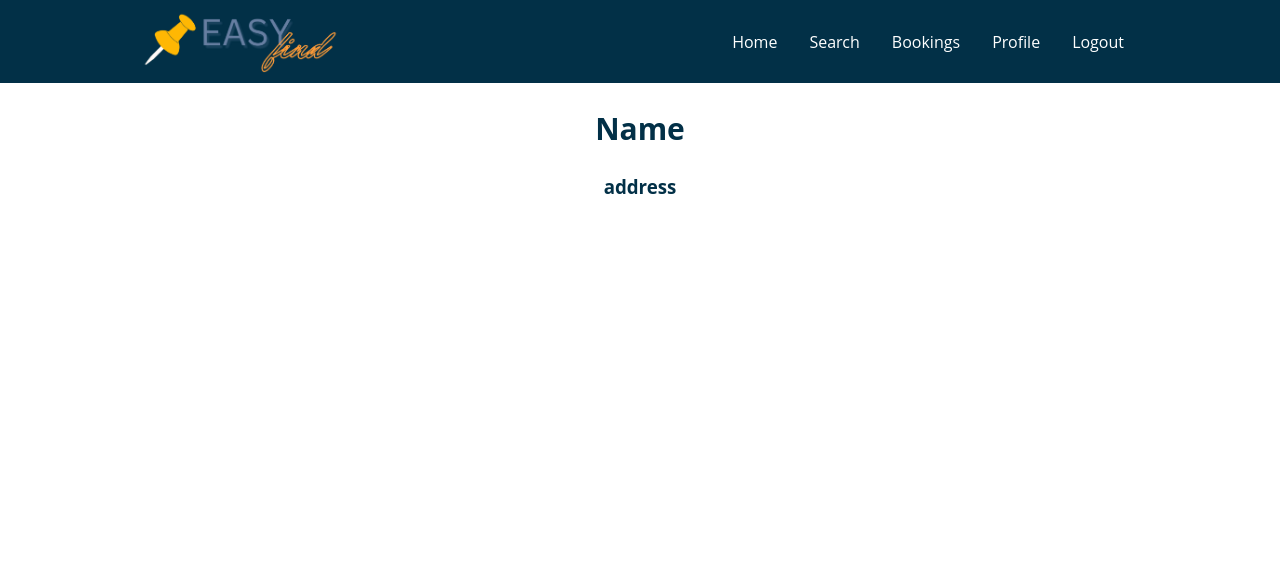
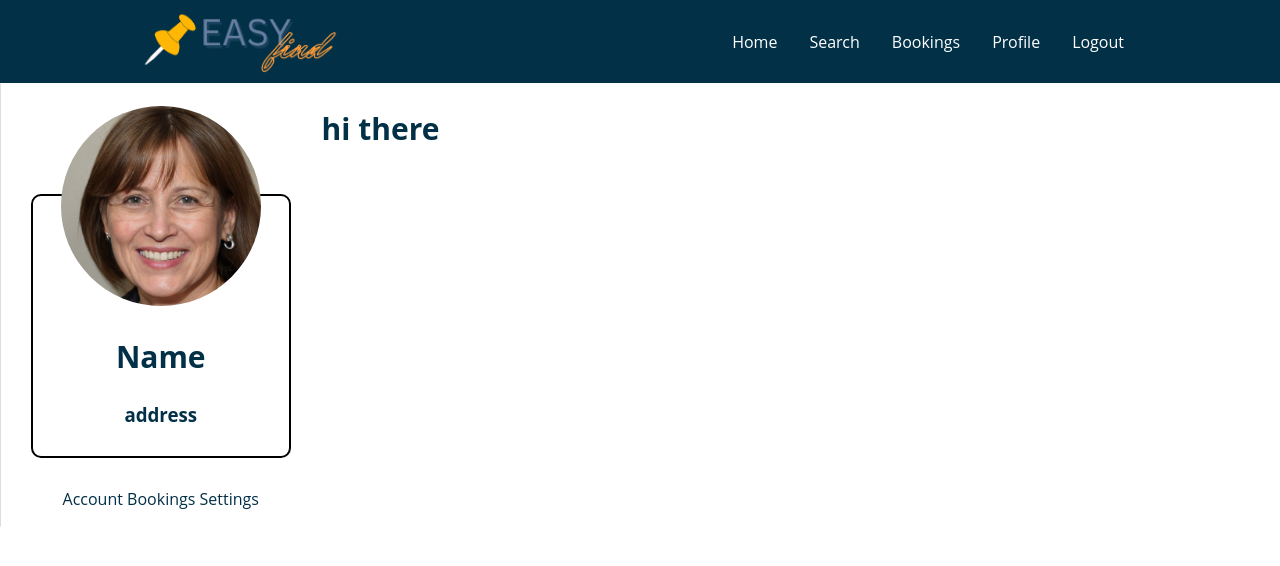
Before and after one commit to cgar0775/OSS, a Flask app: template templates/templates/cProfile.html in a window 1280 px wide. Shown: the top 566 px of the page. Run offline with Flask 3, Linux system fonts and the light colour scheme; the template is opened without the code that fills it, so the values that code supplies are empty.

```diff
--- a/run.py
+++ b/run.py
@@ -77,7 +77,7 @@ def businessViewProfilePage():
 
     return render_template('templates/bProfile.html', businessName = businessName, businessAddress=businessAddress, stars=stars)
 
-@app.route('/customer/view')
+@app.route('/profile/view')
 def customerViewProfilePage():
 
     return render_template('templates/cProfile.html')
--- a/static/css/internal.css
+++ b/static/css/internal.css
@@ -97,7 +97,7 @@ body{
     object-fit: cover;
     overflow: hidden;
     border-radius: 50%;
-    margin-top:-130px;
+    margin-top:-150px;
     border: white, solid, 3px;
 }
 
@@ -143,28 +143,60 @@ h2{
 
     padding: 0px;
 
+
+    padding-right: 20px;
 }
 
-#servicesComtainer h6{
+#services h2{
+    text-align: center;
+}
+
+#servicesContainer h6{
     margin: 0px;
 }
-#servicesComtainer h3{
+#servicesContainer h3{
     margin: 0px;
 }
-#servicesComtainer h5{
+#servicesContainer h5{
     margin: 10px 0;
 }
+
+#servicesContainer{
+    /* column-count: 3; */
+
+    text-align: center;
+
+    display: grid;
+    grid-template-columns: repeat(auto-fill, minmax(300px, 1fr));
+    gap: 40px;
+}
 #serviceContanier{
-    background-color: #f2f2f2;
-    border: #023047, solid, 1px;
+    /* columns: 3; */
+    /* background-color: #f2f2f2; */
+    border: #ddd, solid, 1px;
     /* color: white; */
     border-radius: 20px;
     padding: 30px;
-    margin: 30px 0;
+    /* margin: 30px 0; */
+
+
 }
 
 #sidebar{
     flex:25%;
+
+    border: white, solid, 1px;
+    border-left-color: #ddd;
+}
+
+#reviewContanier{
+    /* columns: 3; */
+    /* background-color: #f2f2f2; */
+    border: #ddd, solid, 1px;
+    /* color: white; */
+    border-radius: 20px;
+    padding: 30px;
+    /* margin: 30px 0; */
 }
 
 /* Got Template Css and HTML from chatgbt */
@@ -242,3 +274,36 @@ h2{
     height: 100%;
     border: 0;
 }
+
+
+
+
+/* customer page css */
+
+#viewProfile {
+    display: flex;
+}
+
+.sidebarLeft {
+    flex: 25%;
+}
+
+#mainContent{
+    flex:75%;
+    text-align: left;
+}
+
+#profileMain{
+    margin: 30px;
+    padding: 10px;
+    border-radius: 10px;
+    border: black, solid, 2px;
+
+    margin-top: 110px;
+}
+#profileMain img{
+
+    width: 200px;
+    border-radius: 150px;
+    margin-top: -100px;
+}
--- a/templates/Components/header.html
+++ b/templates/Components/header.html
@@ -2,7 +2,7 @@
     <nav class="navbar">
         <img src="../../static/images/logo/logo1.png" id="headerlogo">
         <ul>
-            <li><a>Home</a></li>
+            <li><a href="/home">Home</a></li>
             <li><a>Search</a></li>
             <li><a>Bookings</a></li>
             <li><a>Profile</a></li>
--- a/templates/templates/cProfile.html
+++ b/templates/templates/cProfile.html
@@ -2,12 +2,26 @@
 
 {% block content %}
 
-<div>
-    <div>
-        <!-- Profile Picture -->
-        <h2>Name</h2>
-        <h3>address</h3>
+<div id="viewProfile">
+    <div id="sidebar" class="sidebarLeft">
+        <div id="profileMain">
+            <!-- Profile Picture -->
+            <img src="/static/images/misc/profile.jpeg">
 
+            <h2>Name</h2>
+            <h3>address</h3>
+
+            <!-- buttons to edit -->
+        </div>
+
+        <p>Account
+            Bookings
+            Settings
+        </p>
+    </div>
+
+    <div id="mainContent">
+        <h2>hi there</h2>
     </div>
 </div>
 
```
Also changed, not shown: templates/templates/bProfile.html (+13 -6 lines), static/images/misc/profile.jpeg (added), 1 other file.
